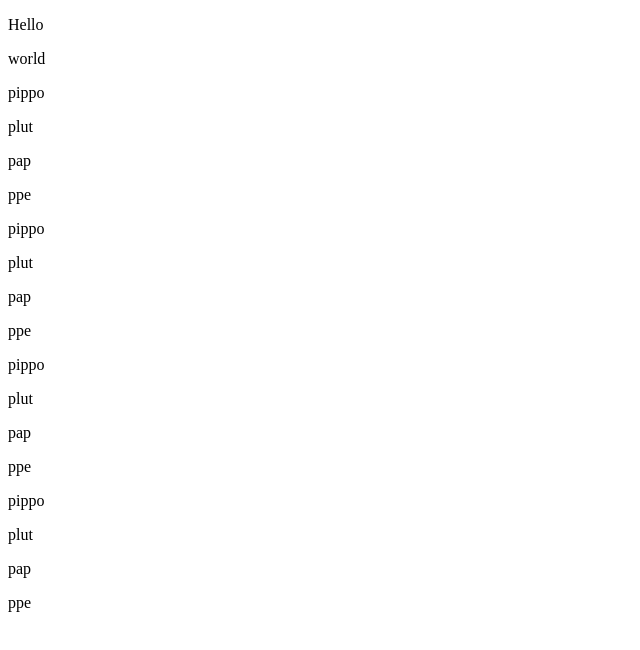
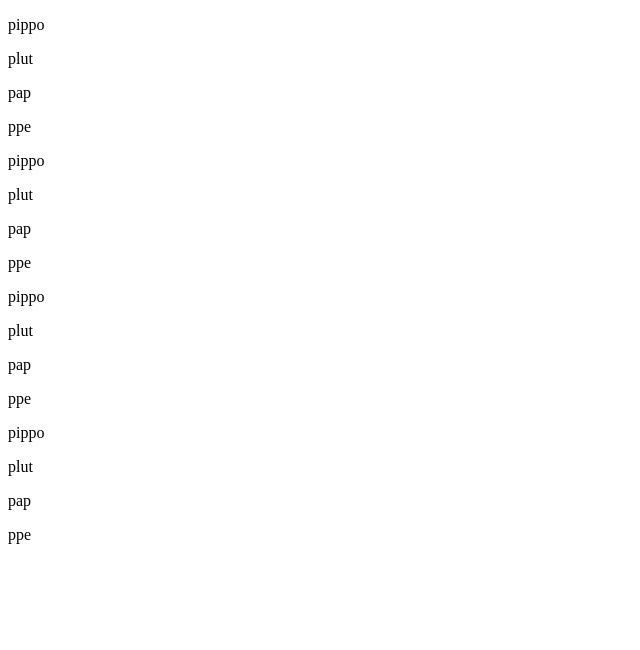
Before and after one commit to MarcoSorci/jQuery, a plain HTML site: page index.html in a window 1280 px wide. Shown: the whole page, without its empty margins (0-640 px from the left). Drawn offline with Linux system fonts and the light colour scheme.

Commit message:
mouseover

```diff
--- a/index.html
+++ b/index.html
@@ -10,7 +10,6 @@
     <title>Document</title>
 </head>
 <body>
-    <p id="ciao">Hello</p>
-    <p>world</p>
+    <div class="container"></div>
 </body>
 </html>
--- a/script.js
+++ b/script.js
@@ -18,27 +18,27 @@
 // });
 
 $(document).ready(() => {
-    // $('p').on('click', function () {
-    //     $('p').hide();
-    // });
+
     $.getJSON("./assets/array.json", function (data) {
-        var items = [];
         $.each(data, function (key, val) {
-            items.push("<p class='" + val + "'>" + val);
+            $("<p>", {
+                "class": val, //properties of said element, plus html which is its content
+                html: val
+            }).appendTo(".container");
+
+            $("p:contains(" + val + ")").on("mouseover", function () {
+                $("p:contains(" + val + ")").css({ "background-color": "black", "color": "white" });
+            });
+
+            $("p:contains(" + val + ")").on("mouseout", function () {
+                $("p:contains(" + val + ")").css({ "background-color": "white", "color": "black" });
+            });
+
+            $("p:contains(" + val + ")").on("click", function () {
+                $("p:contains(" + val + ")").hide();
+            });
+
         });
-
-        $("<div>", {
-            html: items.join("")
-        }).appendTo("body");
     });
 
-
-
-
-
 });
-
-window.addEventListener('load', () => {
-    document.getElementById('ciao').className = 'ciao';
-    document.getElementById('ciao').classList.add('ciao');
-});
```
